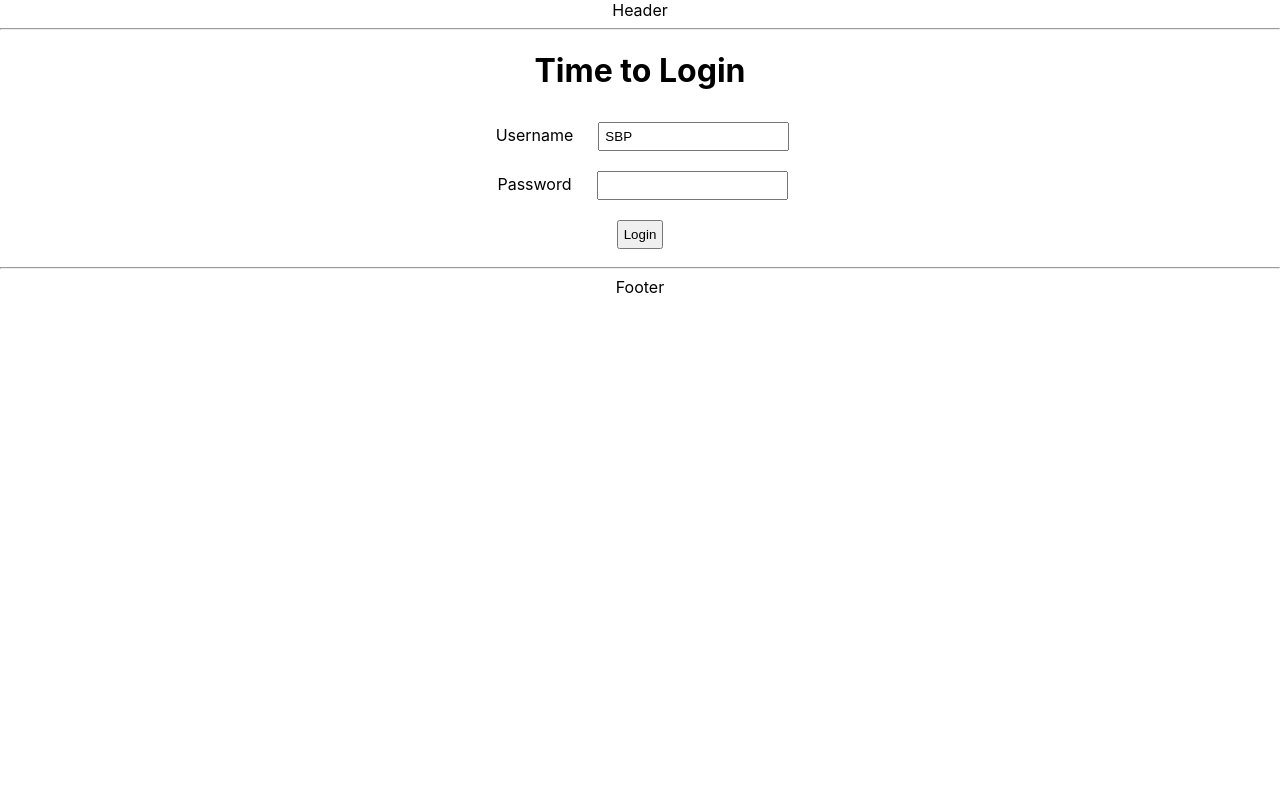
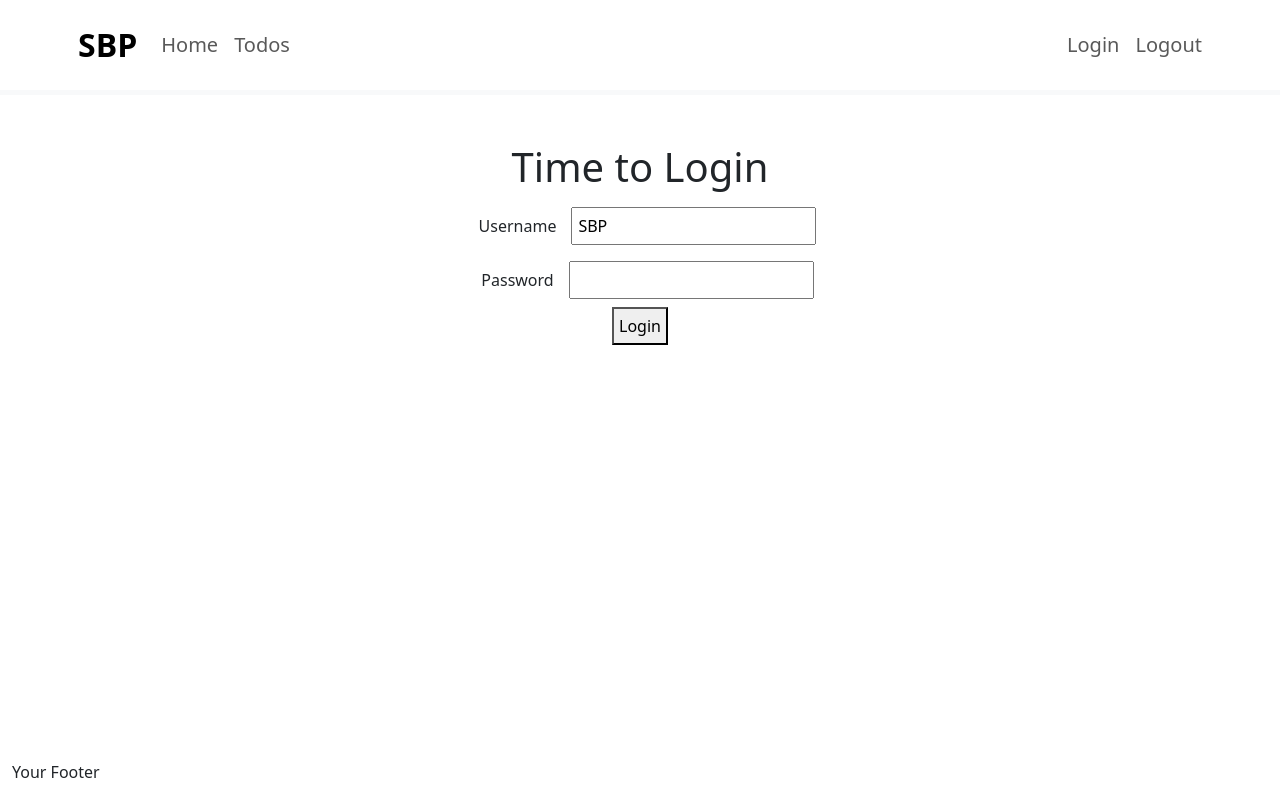
Before and after one commit to ArunDhwaj/learn-spring-and-springboot, a React (Create React App) app in the folder 07-frontend/todo-app/: page / in a window 1280 px wide. Built offline with nearby package versions, Linux system fonts and the light colour scheme.

Commit message:
07-frontend: Reacts Components are refactored: Completed

```diff
--- a/07-frontend/todo-app/package.json
+++ b/07-frontend/todo-app/package.json
@@ -6,6 +6,7 @@
     "@testing-library/jest-dom": "^5.16.5",
     "@testing-library/react": "^13.4.0",
     "@testing-library/user-event": "^13.5.0",
+    "bootstrap": "^5.3.0",
     "react": "^18.2.0",
     "react-dom": "^18.2.0",
     "react-router-dom": "^6.13.0",
--- /dev/null
+++ b/07-frontend/todo-app/src/components/todo/ErrorComponent.jsx
@@ -0,0 +1,11 @@
+
+export default function ErrorComponent(){
+    return(
+        <div className="ErrorComponent">
+            <h1>We are really working hard!</h1>
+            <div>
+                Apologies for the 404. Reach out to our team SRE.
+            </div>
+        </div>
+    )
+}
--- /dev/null
+++ b/07-frontend/todo-app/src/components/todo/FooterComponent.jsx
@@ -0,0 +1,10 @@
+
+export default function FooterComponent(){
+    return(
+        <footer className="footer">
+            <div className="container">
+                Your Footer
+            </div>
+        </footer>
+    )
+}
--- /dev/null
+++ b/07-frontend/todo-app/src/components/todo/HeaderComponent.jsx
@@ -0,0 +1,25 @@
+import { Link } from "react-router-dom";
+
+export default function HeaderComponent(){
+    return(
+        <header className="border-bottom border-light border-5 mb-5 p-2">
+        <div className="container">
+            <div className="row">
+                <nav className="navbar navbar-expand-lg">
+                    <a className="navbar-brand ms-2 fs-2 fw-bold text-black" href="http://localhost:3000/">SBP</a>
+                    <div className="collapse navbar-collapse">
+                        <ul className="navbar-nav">
+                            <li className="nav-item fs-5"><Link className="nav-link" to="/welcome/SBP">Home</Link></li>
+                            <li className="nav-item fs-5"><Link className="nav-link" to="/todos">Todos</Link></li>
+                        </ul>
+                    </div>
+                    <ul className="navbar-nav">
+                        <li className="nav-item fs-5"><Link className="nav-link" to="/login">Login</Link></li>
+                        <li className="nav-item fs-5"><Link className="nav-link" to="/logout">Logout</Link></li>
+                    </ul>
+                </nav>
+            </div>
+        </div>
+    </header>
+)
+}
--- /dev/null
+++ b/07-frontend/todo-app/src/components/todo/ListTodosComponent.jsx
@@ -0,0 +1,46 @@
+
+export default function ListTodosComponent(){
+
+    const today = new Date();
+    const targetDate = new Date(today.getFullYear() + 12, today.getMonth(), today.getDay());
+
+    const todos = [
+        {id:1, description:"Learn AWS", done: false, targetDate: targetDate},
+        {id:2, description:"Learn Kafka", done: false, targetDate: targetDate},
+        {id:3, description:"Learn Kubernetes", done: false, targetDate: targetDate}
+    ];
+
+    return(
+        <div className="container">
+            <h1> Things you want to do!</h1>
+            <div>
+                <table className='table'>
+                    <thead>
+                        <tr>
+                            <td>Id</td>
+                            <td>Description</td>
+                            <td>Is Done? </td>
+                            <td>Target Date </td>
+                        </tr>
+                    </thead>
+
+                    <tbody>
+                        {
+                            todos.map(
+                                todo =>(
+                                    <tr key={todo.id} >
+                                        <td>{todo.id}</td>
+                                        <td>{todo.description}</td>
+                                        <td>{todo.done.toString()}</td>
+                                        <td>{todo.targetDate.toDateString()}</td>
+                                    </tr>
+                                )
+                            )
+                        }
+
+                    </tbody>
+                </table>
+            </div>
+        </div>
+    )
+}
--- /dev/null
+++ b/07-frontend/todo-app/src/components/todo/LoginComponent.jsx
@@ -0,0 +1,48 @@
+import { useState } from 'react';
+import {useNavigate} from 'react-router-dom';
+
+
+export default function LoginComponent(){
+    const [username, setUsername] = useState("SBP");
+    const [password, setPassword] = useState("");
+
+    const [successM, setSuccessM] = useState(false);
+    const [errorM, setErrorM] = useState(false);
+    const navigate = useNavigate();
+
+
+    function handleSubmit(){
+        if(username==="SBP" && password==="admin"){
+            setSuccessM(true);
+            setErrorM(false);
+            navigate(`/welcome/${username}`);
+        }
+        else{
+            setSuccessM(false);
+            setErrorM(true);
+        }
+    }
+
+    return(
+        <div className="Login">
+            <h1>Time to Login</h1>
+
+           {successM &&  <div className='successMessage'> Authenticated Successfully</div>}
+           {errorM && <div className='errorMessage'> Authenticated Failed. Please check your credential.</div>}
+
+            <div className="LoginForm">
+                <div>
+                    <label>Username</label>
+                    <input type="text" name="username"  value={username} onChange={(event)=>setUsername(event.target.value)}/>
+                </div>
+                <div>
+                    <label>Password</label>
+                    <input type="password" name="password" value={password} onChange={(event)=>setPassword(event.target.value)}/>
+                </div>
+                <div>
+                    <button type="button" name="login" onClick={handleSubmit}>Login</button>
+                </div>
+            </div>
+        </div>
+    )
+}
--- /dev/null
+++ b/07-frontend/todo-app/src/components/todo/LogoutComponent.jsx
@@ -0,0 +1,11 @@
+
+export default function LogoutComponent(){
+    return(
+        <div className="LogoutComponent">
+            <h1>You are logged out!</h1>
+            <div>
+                Thank you for using our App. Come back soon!
+            </div>
+        </div>
+    )
+}
--- a/07-frontend/todo-app/src/components/todo/TodoApp.css
+++ b/07-frontend/todo-app/src/components/todo/TodoApp.css
@@ -2,3 +2,9 @@
     margin: 10px;
     padding: 5px;
 }
+
+.footer {
+    bottom: 0;
+    position: absolute;
+    height: 40px;
+}
--- a/07-frontend/todo-app/src/components/todo/TodoApp.jsx
+++ b/07-frontend/todo-app/src/components/todo/TodoApp.jsx
@@ -2,6 +2,13 @@
 import { useState } from 'react';
 import './TodoApp.css';
 import {BrowserRouter, Routes, Route, useNavigate, useParams, Link} from 'react-router-dom';
+import HeaderComponent from './HeaderComponent';
+import FooterComponent from './FooterComponent';
+import WelcomeComponent from './WelcomeComponent';
+import LogoutComponent from './LogoutComponent';
+import ListTodosComponent from './ListTodosComponent';
+import LoginComponent from  './LoginComponent';
+import ErrorComponent from './ErrorComponent';
 
 
 export default function TodoApp(){
@@ -9,8 +16,9 @@
     return(
         <div className="TodoApp">
             {/* <h1>Todo Management Application</h1> */}
-            <HeaderComponent/>
+
             <BrowserRouter>
+                <HeaderComponent/>
                 <Routes>
                     <Route path="/" element={<LoginComponent />} />
                     <Route path="/login" element={<LoginComponent />} />
@@ -20,154 +28,10 @@
                     <Route path="*" element={<ErrorComponent />} />
 
                 </Routes>
+                <FooterComponent/>
             </BrowserRouter>
-            <FooterComponent/>
+
 
         </div>
     )
 }
-
-function LoginComponent(){
-    const [username, setUsername] = useState("SBP");
-    const [password, setPassword] = useState("");
-
-    const [successM, setSuccessM] = useState(false);
-    const [errorM, setErrorM] = useState(false);
-    const navigate = useNavigate();
-
-
-    function handleSubmit(){
-        if(username==="SBP" && password==="admin"){
-            setSuccessM(true);
-            setErrorM(false);
-            navigate(`/welcome/${username}`);
-        }
-        else{
-            setSuccessM(false);
-            setErrorM(true);
-        }
-    }
-
-    return(
-        <div className="Login">
-            <h1>Time to Login</h1>
-
-           {successM &&  <div className='successMessage'> Authenticated Successfully</div>}
-           {errorM && <div className='errorMessage'> Authenticated Failed. Please check your credential.</div>}
-
-            <div className="LoginForm">
-                <div>
-                    <label>Username</label>
-                    <input type="text" name="username"  value={username} onChange={(event)=>setUsername(event.target.value)}/>
-                </div>
-                <div>
-                    <label>Password</label>
-                    <input type="password" name="password" value={password} onChange={(event)=>setPassword(event.target.value)}/>
-                </div>
-                <div>
-                    <button type="button" name="login" onClick={handleSubmit}>Login</button>
-                </div>
-            </div>
-        </div>
-    )
-}
-
-function WelcomeComponent(){
-
-    const params = useParams();
-
-
-    return(
-        <div className="Welcome">
-            <h1>Welcome {params.username}</h1>
-            <div>
-                Manage your todos - Go here <Link to="/todos">Go here</Link>
-            </div>
-        </div>
-    )
-}
-
-function ErrorComponent(){
-    return(
-        <div className="ErrorComponent">
-            <h1>We are really working hard!</h1>
-            <div>
-                Apologies for the 404. Reach out to our team SRE.
-            </div>
-        </div>
-    )
-}
-
-function ListTodosComponent(){
-
-    const today = new Date();
-    const targetDate = new Date(today.getFullYear() + 12, today.getMonth(), today.getDay());
-
-    const todos = [
-        {id:1, description:"Learn AWS", done: false, targetDate: targetDate},
-        {id:2, description:"Learn Kafka", done: false, targetDate: targetDate},
-        {id:3, description:"Learn Kubernetes", done: false, targetDate: targetDate}
-    ];
-
-    return(
-        <div className="ListTodosComponent">
-            <h1> Things you want to do!</h1>
-            <div>
-                <table>
-                    <thead>
-                        <tr>
-                            <td>Id</td>
-                            <td>Description</td>
-                            <td>Is Done? </td>
-                            <td>Target Date </td>
-                        </tr>
-                    </thead>
-
-                    <tbody>
-                        {
-                            todos.map(
-                                todo =>(
-                                    <tr key={todo.id} >
-                                        <td>{todo.id}</td>
-                                        <td>{todo.description}</td>
-                                        <td>{todo.done.toString()}</td>
-                                        <td>{todo.targetDate.toDateString()}</td>
-                                    </tr>
-                                )
-                            )
-                        }
-
-                    </tbody>
-                </table>
-            </div>
-        </div>
-    )
-}
-
-
-function HeaderComponent(){
-    return(
-        <div className="Header">
-            Header <hr/>
-        </div>
-    )
-}
-
-function FooterComponent(){
-    return(
-        <div className="Footer">
-           <hr/> Footer
-        </div>
-    )
-}
-
-function LogoutComponent(){
-    return(
-        <div className="LogoutComponent">
-            <h1>You are logged out!</h1>
-            <div>
-                Thank you for using our App. Come back soon!
-            </div>
-        </div>
-    )
-}
--- /dev/null
+++ b/07-frontend/todo-app/src/components/todo/WelcomeComponent.jsx
@@ -0,0 +1,16 @@
+import { useParams, Link } from "react-router-dom";
+
+export default function WelcomeComponent(){
+
+    const params = useParams();
+
+
+    return(
+        <div className="Welcome">
+            <h1>Welcome {params.username}</h1>
+            <div>
+                Manage your todos - Go here <Link to="/todos">Go here</Link>
+            </div>
+        </div>
+    )
+}
--- a/07-frontend/todo-app/src/index.js
+++ b/07-frontend/todo-app/src/index.js
@@ -3,6 +3,8 @@
 import './index.css';
 import App from './App';
 import reportWebVitals from './reportWebVitals';
+
+import 'bootstrap/dist/css/bootstrap.min.css';
 
 const root = ReactDOM.createRoot(document.getElementById('root'));
 root.render(
```
Also changed, not shown: 1 other file (tests, documents, lock files or other folders).
